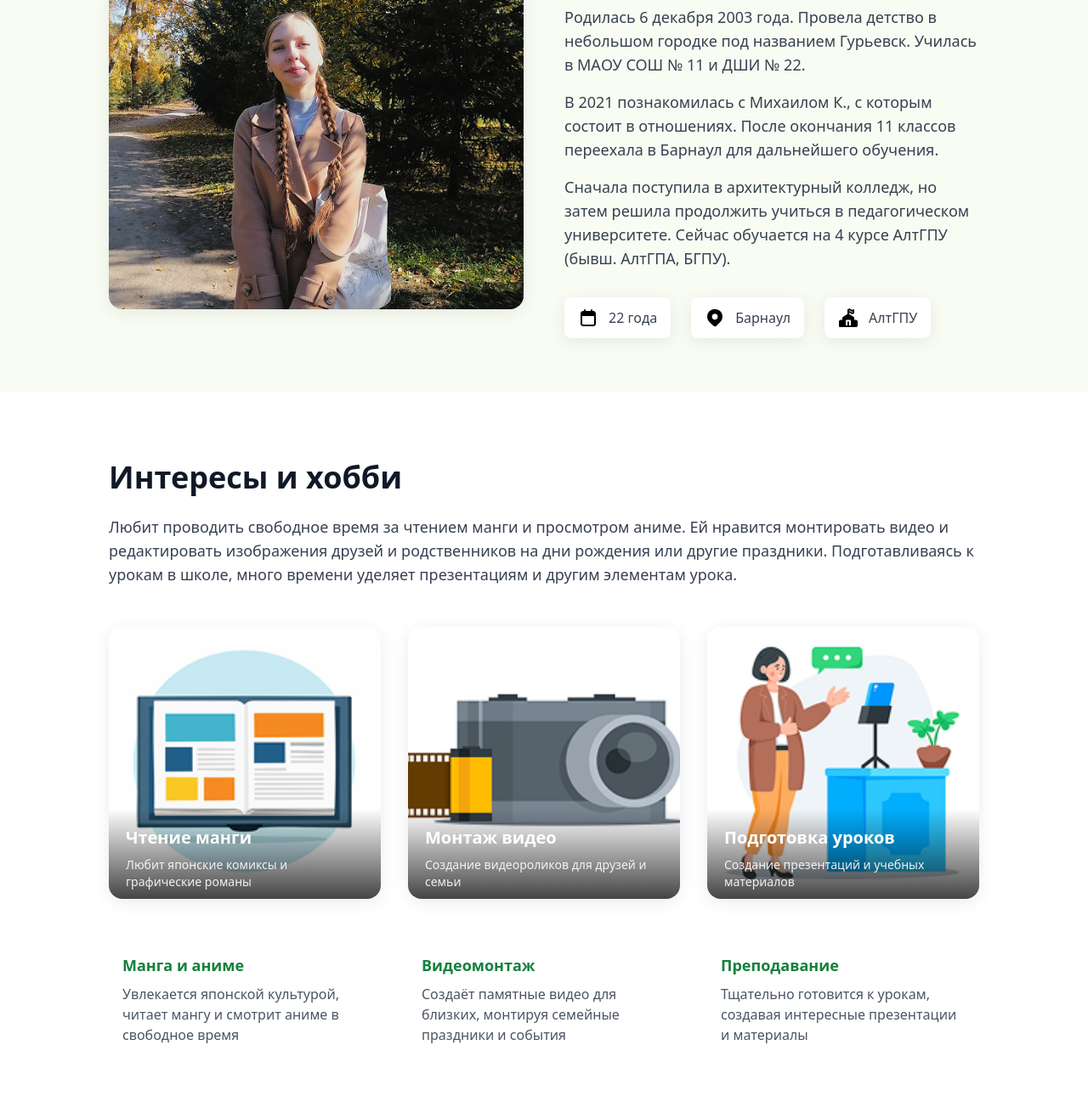
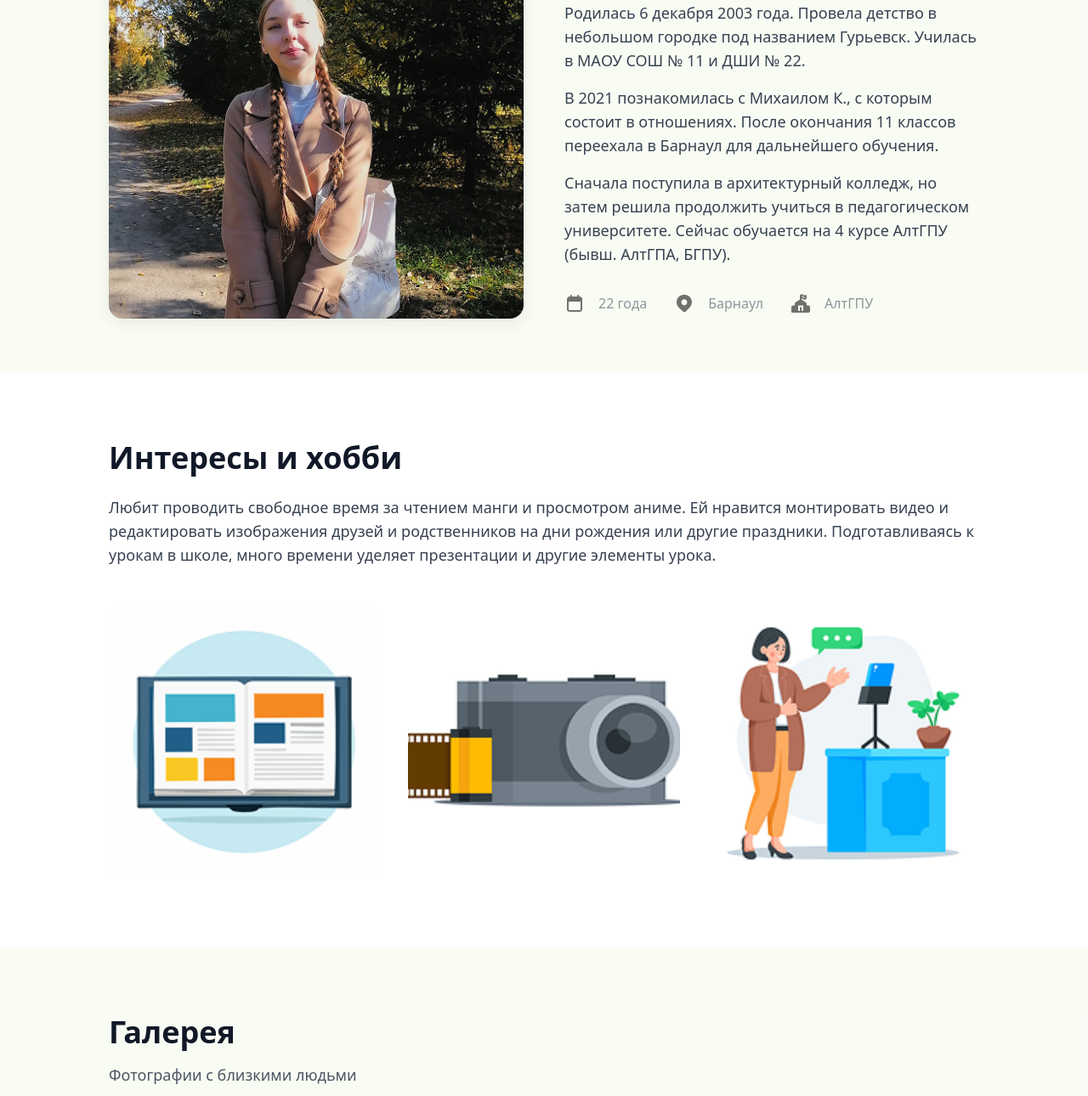
Before and after one commit to mihailkrutakov/kristina-website, a plain HTML site: page index.html in a window 1280 px wide. Shown: the part 330-1620 px from the top of the page at 85% size. Drawn offline with nearby package versions, Linux system fonts and the light colour scheme.

Commit message:
Update index.html

```diff
--- a/index.html
+++ b/index.html
@@ -97,38 +97,46 @@
     <div class="px-4 md:px-8 lg:px-16 xl:px-32 max-w-7xl mx-auto">
         <h2 class="font-bold text-2xl md:text-4xl mb-8 md:mb-12 text-gray-900">Биография</h2>
 
-            <div class="flex flex-col lg:flex-row gap-8 md:gap-12 items-center">
-                <!-- Фото Кристины -->
+        <div class="flex flex-col lg:flex-row gap-8 md:gap-12">
+            <!-- Фото Кристины - высота 429px -->
             <div class="w-full lg:w-1/2">
-                    <div class="rounded-2xl overflow-hidden shadow-soft hover-scale">
+                <div class="rounded-2xl overflow-hidden shadow-soft hover-scale h-[429px]">
                     <img src="assets/Images/Image.png"
                          alt="Кристина"
-                             class="img-cover w-full h-64 md:h-80 lg:h-96">
+                         class="img-cover w-full h-full">
                 </div>
             </div>
 
-                <!-- Текст биографии -->
-                <div class="w-full lg:w-1/2">
-                    <h3 class="font-bold text-xl md:text-3xl mb-4 md:mb-6 text-gray-900">Вступление</h3>
-                    <div class="space-y-3 md:space-y-4 text-base md:text-lg text-gray-700">
+            <!-- Текст биографии - тоже высота 429px с внутренними отступами -->
+            <div class="w-full lg:w-1/2 h-[429px] flex flex-col justify-center">
+                <div class="py-4 md:py-6">
+                    <h3 class="font-bold text-xl md:text-2xl mb-4 text-gray-900">Вступление</h3>
+                    <div class="space-y-3 md:space-y-4 text-base md:text-lg text-gray-700 mb-6 md:mb-8">
                         <p>Родилась 6 декабря 2003 года. Провела детство в небольшом городке под названием Гурьевск. Училась в МАОУ СОШ № 11 и ДШИ № 22.</p>
                         <p>В 2021 познакомилась с Михаилом К., с которым состоит в отношениях. После окончания 11 классов переехала в Барнаул для дальнейшего обучения.</p>
                         <p>Сначала поступила в архитектурный колледж, но затем решила продолжить учиться в педагогическом университете. Сейчас обучается на 4 курсе АлтГПУ (бывш. АлтГПА, БГПУ).</p>
                     </div>
 
                     <!-- Блок с иконками -->
-                    <div class="flex flex-wrap gap-4 md:gap-6 mt-6 md:mt-8">
-                        <div class="flex items-center gap-2 md:gap-3 bg-white px-4 py-3 rounded-lg shadow-soft hover-scale">
-                            <img src="assets/Icons/calendar.svg" alt="Возраст" class="icon">
-                            <span class="text-gray-700 font-medium">22 года</span>
+                    <div class="flex flex-wrap gap-6 md:gap-8">
+                        <div class="flex items-center gap-3 md:gap-4 group cursor-pointer transition-all duration-300">
+                            <img src="assets/Icons/calendar.svg"
+                                 alt="Возраст"
+                                 class="icon transition-all duration-300 opacity-55 group-hover:opacity-100">
+                            <span class="text-gray-700 font-medium transition-all duration-300 opacity-55 group-hover:opacity-100 group-hover:text-gray-900">22 года</span>
                         </div>
-                        <div class="flex items-center gap-2 md:gap-3 bg-white px-4 py-3 rounded-lg shadow-soft hover-scale">
-                            <img src="assets/Icons/location.svg" alt="Местоположение" class="icon">
-                            <span class="text-gray-700 font-medium">Барнаул</span>
+                        <div class="flex items-center gap-3 md:gap-4 group cursor-pointer transition-all duration-300">
+                            <img src="assets/Icons/location.svg"
+                                 alt="Местоположение"
+                                 class="icon transition-all duration-300 opacity-55 group-hover:opacity-100">
+                            <span class="text-gray-700 font-medium transition-all duration-300 opacity-55 group-hover:opacity-100 group-hover:text-gray-900">Барнаул</span>
                         </div>
-                        <div class="flex items-center gap-2 md:gap-3 bg-white px-4 py-3 rounded-lg shadow-soft hover-scale">
-                            <img src="assets/Icons/school.svg" alt="Образование" class="icon">
-                            <span class="text-gray-700 font-medium">АлтГПУ</span>
+                        <div class="flex items-center gap-3 md:gap-4 group cursor-pointer transition-all duration-300">
+                            <img src="assets/Icons/school.svg"
+                                 alt="Образование"
+                                 class="icon transition-all duration-300 opacity-55 group-hover:opacity-100">
+                            <span class="text-gray-700 font-medium transition-all duration-300 opacity-55 group-hover:opacity-100 group-hover:text-gray-900">АлтГПУ</span>
+                        </div>
                     </div>
                 </div>
             </div>
@@ -139,7 +147,7 @@
    <!-- Секция "Интересы и хобби" -->
 <section id="interests" class="py-12 md:py-20 animate-fade-in">
     <div class="px-4 md:px-8 lg:px-16 xl:px-32 max-w-7xl mx-auto">
-        <!-- Заголовок и описание - теперь по левому краю -->
+        <!-- Заголовок и описание -->
         <div class="mb-8 md:mb-12 text-left">
             <h2 class="font-bold text-2xl md:text-4xl mb-4 md:mb-6 text-gray-900">Интересы и хобби</h2>
 
@@ -148,61 +156,27 @@
                     Любит проводить свободное время за чтением манги и просмотром аниме.
                     Ей нравится монтировать видео и редактировать изображения друзей и родственников
                     на дни рождения или другие праздники. Подготавливаясь к урокам в школе,
-                    много времени уделяет презентациям и другим элементам урока.
+                    много времени уделяет презентации и другие элементы урока.
                 </p>
             </div>
         </div>
 
-        <!-- Галерея интересов -->
+        <!-- Три фото без контейнеров, теней и лишних элементов -->
         <div class="grid grid-cols-1 md:grid-cols-3 gap-6 md:gap-8">
-            <!-- Хобби 1 -->
-            <div class="hobby-card shadow-soft hover-scale">
+            <!-- Фото 1 -->
             <img src="assets/Images/Image 1.png"
-                     alt="Хобби 1"
-                     class="img-cover h-64 md:h-80 w-full">
-                <div class="hobby-overlay">
-                    <h3 class="font-bold text-xl mb-2">Чтение манги</h3>
-                    <p class="text-sm opacity-90">Любит японские комиксы и графические романы</p>
-                </div>
-            </div>
+                 alt="Чтение манги"
+                 class="w-full h-64 md:h-80 object-cover rounded-lg hover:scale-105 transition-transform duration-300">
 
-            <!-- Хобби 2 -->
-            <div class="hobby-card shadow-soft hover-scale">
+            <!-- Фото 2 -->
             <img src="assets/Images/Image 2.png"
-                     alt="Хобби 2"
-                     class="img-cover h-64 md:h-80 w-full">
-                <div class="hobby-overlay">
-                    <h3 class="font-bold text-xl mb-2">Монтаж видео</h3>
-                    <p class="text-sm opacity-90">Создание видеороликов для друзей и семьи</p>
-                </div>
-            </div>
+                 alt="Монтаж видео"
+                 class="w-full h-64 md:h-80 object-cover rounded-lg hover:scale-105 transition-transform duration-300">
 
-            <!-- Хобби 3 -->
-            <div class="hobby-card shadow-soft hover-scale">
+            <!-- Фото 3 -->
             <img src="assets/Images/Image 3.png"
-                     alt="Хобби 3"
-                     class="img-cover h-64 md:h-80 w-full">
-                <div class="hobby-overlay">
-                    <h3 class="font-bold text-xl mb-2">Подготовка уроков</h3>
-                    <p class="text-sm opacity-90">Создание презентаций и учебных материалов</p>
-                </div>
-            </div>
-        </div>
-
-        <!-- Описание под фото -->
-        <div class="mt-8 md:mt-12 grid grid-cols-1 md:grid-cols-3 gap-6 md:gap-8">
-            <div class="text-left p-4">
-                <h4 class="font-bold text-lg mb-2 text-green-700">Манга и аниме</h4>
-                <p class="text-gray-600">Увлекается японской культурой, читает мангу и смотрит аниме в свободное время</p>
-            </div>
-            <div class="text-left p-4">
-                <h4 class="font-bold text-lg mb-2 text-green-700">Видеомонтаж</h4>
-                <p class="text-gray-600">Создаёт памятные видео для близких, монтируя семейные праздники и события</p>
-            </div>
-            <div class="text-left p-4">
-                <h4 class="font-bold text-lg mb-2 text-green-700">Преподавание</h4>
-                <p class="text-gray-600">Тщательно готовится к урокам, создавая интересные презентации и материалы</p>
-            </div>
+                 alt="Подготовка уроков"
+                 class="w-full h-64 md:h-80 object-cover rounded-lg hover:scale-105 transition-transform duration-300">
         </div>
     </div>
 </section>
```
Lines whose indentation alone changed are shown as unchanged.
